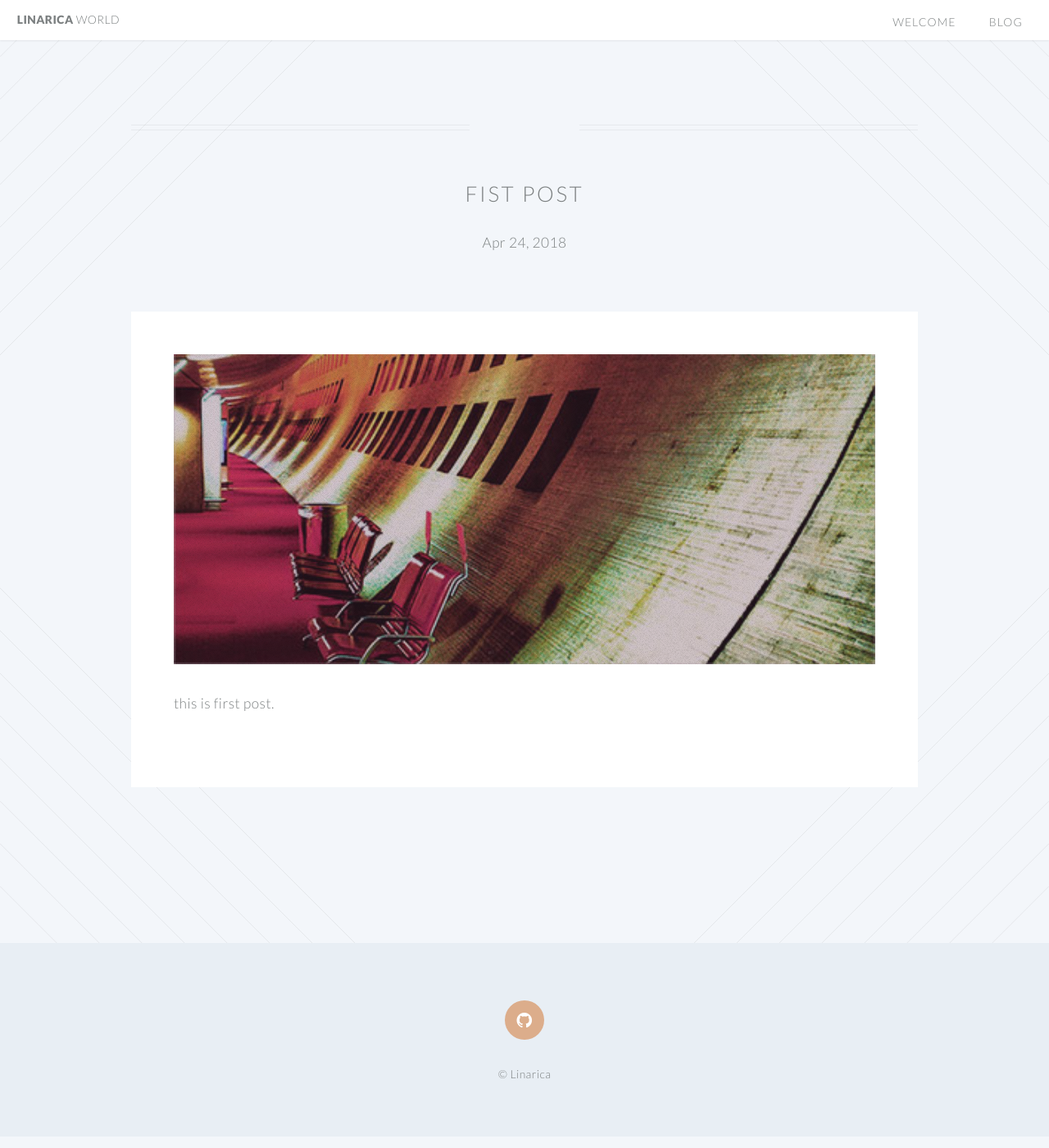
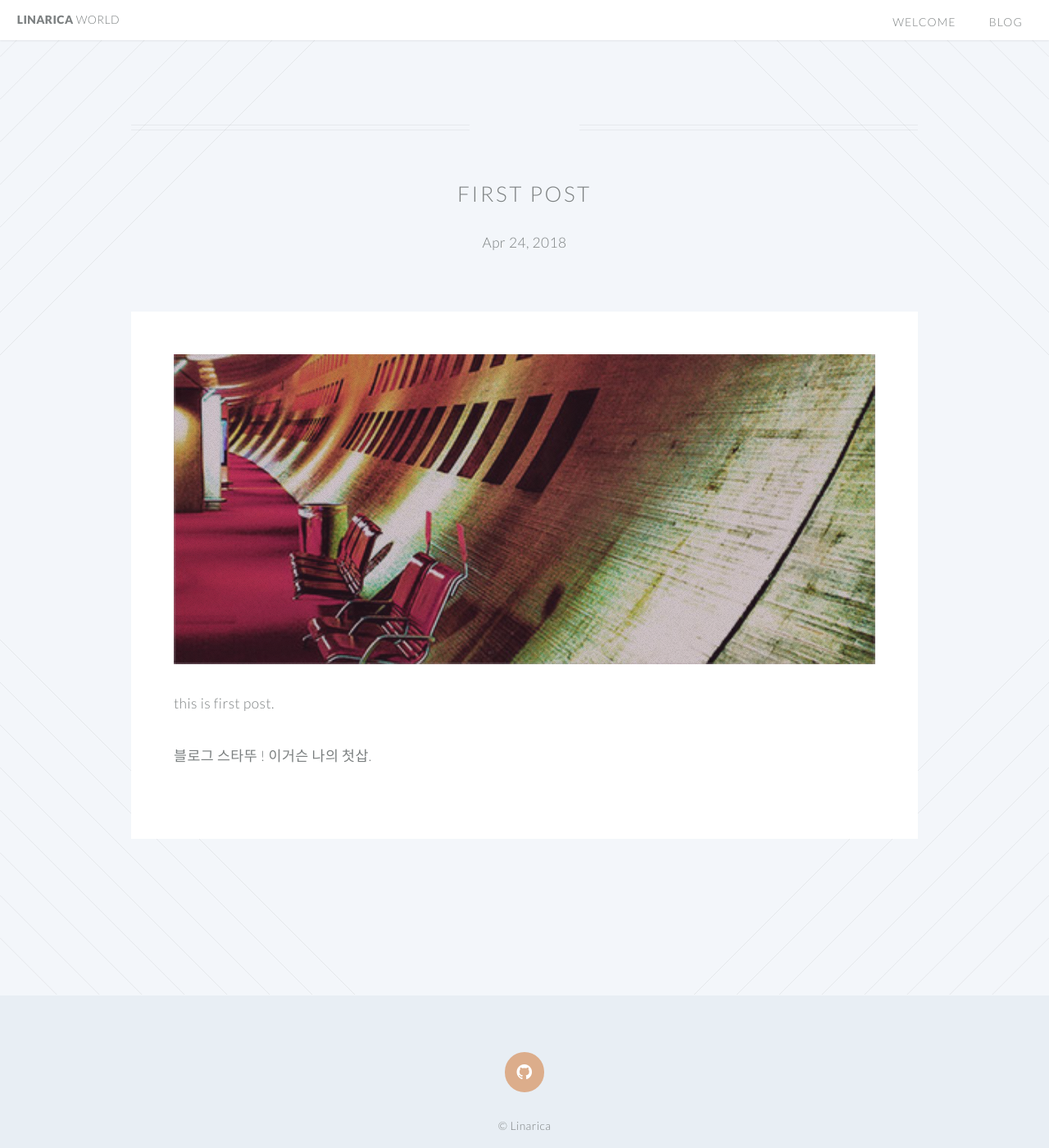
Before and after one commit to linarica/linarica.github.io, a Jekyll site: the page built from _posts/2018-04-24-first-post.markdown, in a window 1280 px wide and 1400 px high. Shown: the whole window at 82% size. Built offline with Jekyll 4.4.1, drawn with Linux system fonts in a browser that asks for light colours.

Commit message:
first post

```diff
--- a/_posts/2018-04-24-first-post.markdown
+++ b/_posts/2018-04-24-first-post.markdown
@@ -1,8 +1,11 @@
 ---
 layout: post
-title:  "Fist post"
+title:  "First post"
 date:   2018-04-24 11:32:23
 permalink: /first-post.html
 ---
 <span class="image featured"><img src="/images/pic02.jpg" alt=""></span>
 this is first post.
+
+블로그 스타뚜 !
+이거슨 나의 첫삽.
```
